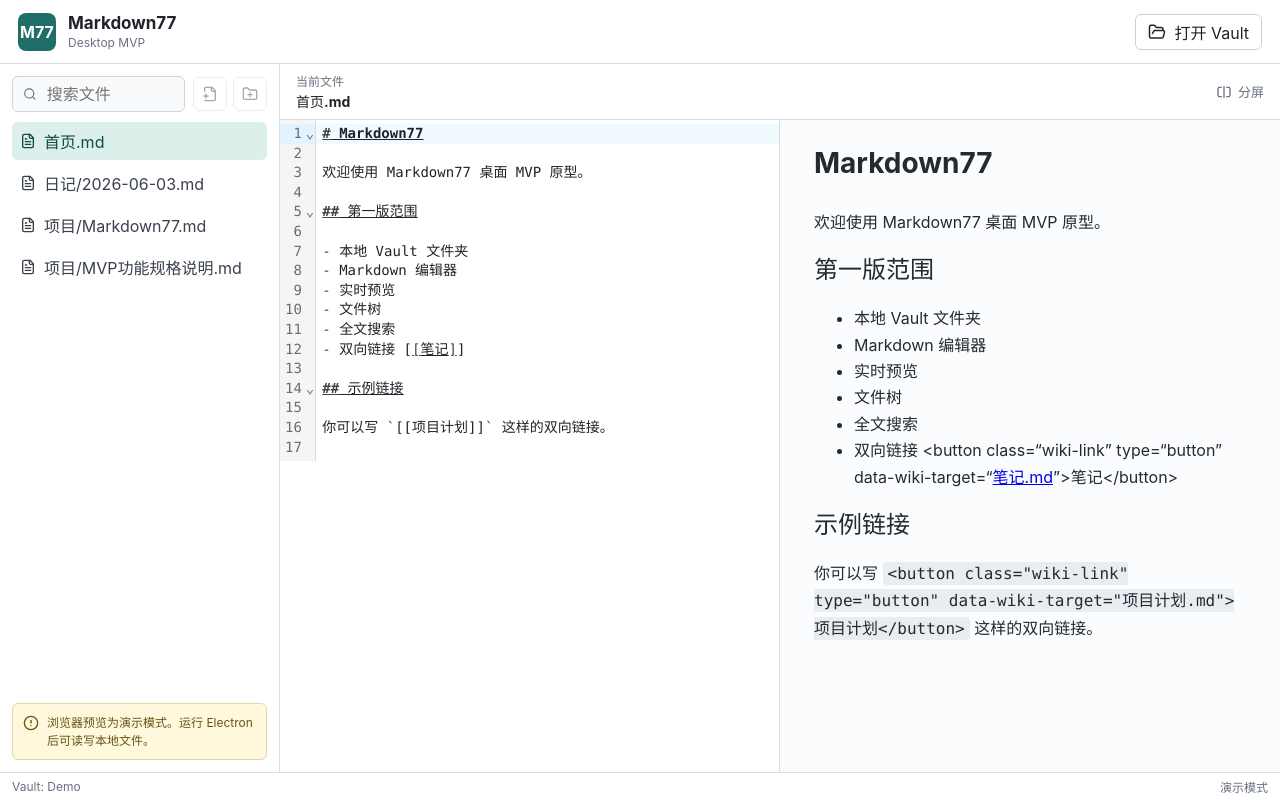
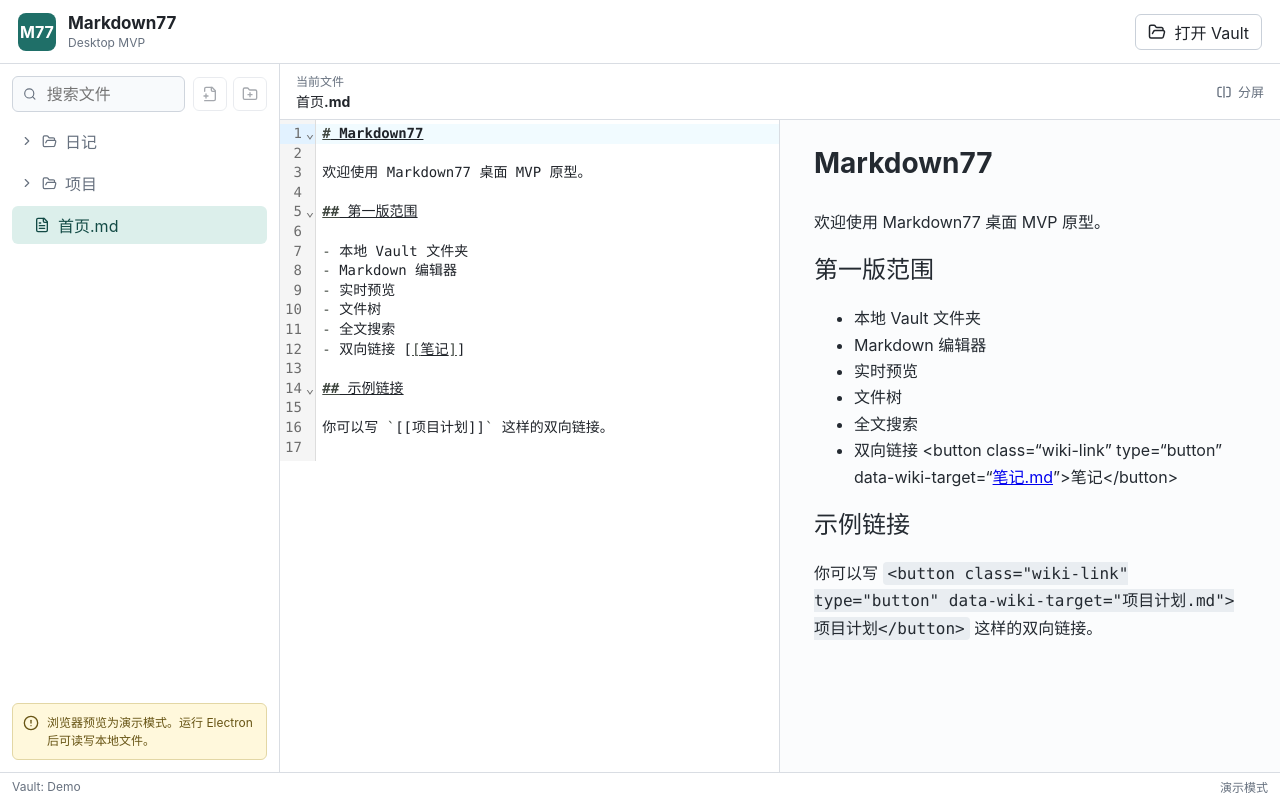
Before and after one commit to MingQiangChen/Markdown77, a React (Vite) app in the folder apps/desktop/: page / in a window 1280 px wide. Built offline with nearby package versions, Linux system fonts and the light colour scheme.

Commit message:
Render vault as collapsible file tree

```diff
--- a/apps/desktop/src/App.tsx
+++ b/apps/desktop/src/App.tsx
@@ -7,6 +7,8 @@ import {
   FolderPlus,
   FolderOpen,
   FilePlus2,
+  ChevronRight,
+  ChevronDown,
   Pencil,
   RefreshCcw,
   Save,
@@ -14,8 +16,15 @@ import {
   SplitSquareHorizontal,
   Trash2
 } from "lucide-react";
-import { useEffect, useMemo, useRef, useState } from "react";
+import { useEffect, useMemo, useRef, useState, type ReactNode } from "react";
 import type { Backlink, SearchResult, VaultFile, VaultFolder, VaultInfo } from "./global";
+
+type TreeNode = {
+  path: string;
+  name: string;
+  type: "folder" | "file";
+  children: TreeNode[];
+};
 
 const md = new MarkdownIt({
   html: false,
@@ -92,6 +101,76 @@ function renderWikiLinks(markdownText: string) {
   return md.render(escaped);
 }
 
+function buildFileTree(files: VaultFile[], folders: VaultFolder[]) {
+  const root: TreeNode = {
+    path: "",
+    name: "",
+    type: "folder",
+    children: []
+  };
+  const folderMap = new Map<string, TreeNode>([["", root]]);
+
+  function ensureFolder(folderPath: string) {
+    if (folderMap.has(folderPath)) {
+      return folderMap.get(folderPath)!;
+    }
+
+    const parts = folderPath.split("/").filter(Boolean);
+    let current = root;
+    let currentPath = "";
+
+    for (const part of parts) {
+      currentPath = currentPath ? `${currentPath}/${part}` : part;
+      let next = folderMap.get(currentPath);
+
+      if (!next) {
+        next = {
+          path: currentPath,
+          name: part,
+          type: "folder",
+          children: []
+        };
+        folderMap.set(currentPath, next);
+        current.children.push(next);
+      }
+
+      current = next;
+    }
+
+    return current;
+  }
+
+  folders.forEach((folder) => ensureFolder(folder.path.replace(/\\/g, "/")));
+
+  files.forEach((file) => {
+    const normalizedPath = file.path.replace(/\\/g, "/");
+    const parts = normalizedPath.split("/");
+    const fileName = parts.pop() ?? file.name;
+    const parent = ensureFolder(parts.join("/"));
+
+    parent.children.push({
+      path: normalizedPath,
+      name: fileName,
+      type: "file",
+      children: []
+    });
+  });
+
+  function sortTree(node: TreeNode) {
+    node.children.sort((a, b) => {
+      if (a.type !== b.type) {
+        return a.type === "folder" ? -1 : 1;
+      }
+
+      return a.name.localeCompare(b.name, "zh-CN");
+    });
+    node.children.forEach(sortTree);
+  }
+
+  sortTree(root);
+  return root.children;
+}
+
 export function App() {
   const [vault, setVault] = useState<VaultInfo | null>(null);
   const [files, setFiles] = useState<VaultFile[]>(demoFiles);
@@ -102,6 +181,7 @@ export function App() {
   const [searchResults, setSearchResults] = useState<SearchResult[]>([]);
   const [isSearching, setIsSearching] = useState(false);
   const [backlinks, setBacklinks] = useState<Backlink[]>([]);
+  const [expandedFolders, setExpandedFolders] = useState<Set<string>>(new Set());
   const [saveState, setSaveState] = useState("演示模式");
   const [error, setError] = useState<string | null>(null);
   const activeFileRef = useRef(activeFile);
@@ -111,14 +191,28 @@ export function App() {
 
   const normalizedQuery = query.trim();
   const rendered = useMemo(() => renderWikiLinks(content), [content]);
-  const visibleFiles = normalizedQuery
-    ? files.filter((file) => file.path.toLowerCase().includes(normalizedQuery.toLowerCase()))
-    : files;
-  const visibleFolders = normalizedQuery
-    ? folders.filter((folder) =>
-        folder.path.toLowerCase().includes(normalizedQuery.toLowerCase())
-      )
-    : folders;
+  const visibleFiles = useMemo(
+    () =>
+      normalizedQuery
+        ? files.filter((file) =>
+            file.path.toLowerCase().includes(normalizedQuery.toLowerCase())
+          )
+        : files,
+    [files, normalizedQuery]
+  );
+  const visibleFolders = useMemo(
+    () =>
+      normalizedQuery
+        ? folders.filter((folder) =>
+            folder.path.toLowerCase().includes(normalizedQuery.toLowerCase())
+          )
+        : folders,
+    [folders, normalizedQuery]
+  );
+  const fileTree = useMemo(
+    () => buildFileTree(visibleFiles, visibleFolders),
+    [visibleFiles, visibleFolders]
+  );
   const canUseFileSystem = Boolean(window.markdown77);
 
   async function persistContent(filePath = activeFileRef.current, text = contentRef.current) {
@@ -165,6 +259,7 @@ export function App() {
     setVault(nextVault);
     setFiles(nextVault.files);
     setFolders(nextVault.folders);
+    setExpandedFolders(new Set(nextVault.folders.map((folder) => folder.path)));
     setSaveState("Vault 已打开");
 
     if (nextVault.files[0]) {
@@ -183,6 +278,65 @@ export function App() {
     const contents = await window.markdown77.listFiles(vault.path);
     setFiles(contents.files);
     setFolders(contents.folders);
+  }
+
+  function toggleFolder(folderPath: string) {
+    setExpandedFolders((current) => {
+      const next = new Set(current);
+
+      if (next.has(folderPath)) {
+        next.delete(folderPath);
+      } else {
+        next.add(folderPath);
+      }
+
+      return next;
+    });
+  }
+
+  function renderTree(nodes: TreeNode[], depth = 0): ReactNode {
+    return nodes.map((node) => {
+      const indent = depth * 14;
+
+      if (node.type === "folder") {
+        const isExpanded = expandedFolders.has(node.path);
+
+        return (
+          <div className="tree-node" key={node.path}>
+            <button
+              className="tree-folder"
+              style={{ paddingLeft: 8 + indent }}
+              type="button"
+              onClick={() => toggleFolder(node.path)}
+            >
+              {isExpanded ? <ChevronDown size={14} /> : <ChevronRight size={14} />}
+              <FolderOpen size={15} />
+              <span>{node.name}</span>
+            </button>
+            {isExpanded && node.children.length > 0 && renderTree(node.children, depth + 1)}
+          </div>
+        );
+      }
+
+      return (
+        <button
+          className={node.path === activeFile ? "tree-file active" : "tree-file"}
+          key={node.path}
+          style={{ paddingLeft: 22 + indent }}
+          type="button"
+          onClick={() => {
+            if (vault) {
+              void openFile(vault, node.path);
+            } else {
+              setActiveFile(node.path);
+            }
+          }}
+        >
+          <FileText size={16} />
+          <span>{node.name}</span>
+        </button>
+      );
+    });
   }
 
   async function refreshBacklinks(nextVault = vault, filePath = activeFile) {
@@ -487,17 +641,6 @@ export function App() {
             </div>
           </div>
 
-          {vault && visibleFolders.length > 0 && (
-            <div className="folder-list" aria-label="Vault folders">
-              {visibleFolders.map((folder) => (
-                <div className="folder-item" key={folder.path}>
-                  <FolderOpen size={15} />
-                  <span>{folder.path}</span>
-                </div>
-              ))}
-            </div>
-          )}
-
           {vault && normalizedQuery && (
             <section className="search-results" aria-label="Search results">
               <div className="section-title">
@@ -525,24 +668,8 @@ export function App() {
             </section>
           )}
 
-          <nav className="file-list" aria-label="Vault files">
-            {visibleFiles.map((file) => (
-              <button
-                className={file.path === activeFile ? "file-item active" : "file-item"}
-                key={file.path}
-                type="button"
-                onClick={() => {
-                  if (vault) {
-                    void openFile(vault, file.path);
-                  } else {
-                    setActiveFile(file.path);
-                  }
-                }}
-              >
-                <FileText size={16} />
-                <span>{file.path}</span>
-              </button>
-            ))}
+          <nav className="file-tree" aria-label="Vault files">
+            {fileTree.length > 0 ? renderTree(fileTree) : <p className="empty-hint">没有文件。</p>}
           </nav>
 
           {!canUseFileSystem && (
--- a/apps/desktop/src/styles.css
+++ b/apps/desktop/src/styles.css
@@ -157,21 +157,12 @@ button:disabled {
   background: #eef2f5;
 }
 
-.file-list {
+.file-tree {
   display: flex;
   flex-direction: column;
   gap: 4px;
   margin-top: 10px;
   overflow: auto;
-}
-
-.folder-list {
-  display: flex;
-  flex-direction: column;
-  gap: 3px;
-  margin-top: 10px;
-  border-bottom: 1px solid #edf0f3;
-  padding-bottom: 10px;
 }
 
 .search-results {
@@ -235,41 +226,46 @@ button:disabled {
   font-size: 12px;
 }
 
-.folder-item,
-.file-item {
+.tree-node {
+  display: contents;
+}
+
+.tree-folder,
+.tree-file {
   display: flex;
   align-items: center;
   gap: 8px;
   min-height: 34px;
+  width: 100%;
+  border: 0;
   border-radius: 6px;
   padding: 7px 8px;
-}
-
-.folder-item {
-  color: #67717f;
-  font-size: 13px;
-}
-
-.file-item {
-  border: 0;
   background: transparent;
-  color: #39414d;
   text-align: left;
   cursor: pointer;
 }
 
-.folder-item span,
-.file-item span {
+.tree-folder {
+  color: #67717f;
+}
+
+.tree-file {
+  color: #39414d;
+}
+
+.tree-folder span,
+.tree-file span {
   overflow: hidden;
   text-overflow: ellipsis;
   white-space: nowrap;
 }
 
-.file-item:hover {
+.tree-folder:hover,
+.tree-file:hover {
   background: #eef2f5;
 }
 
-.file-item.active {
+.tree-file.active {
   background: #dcefeb;
   color: #124a45;
 }
```
